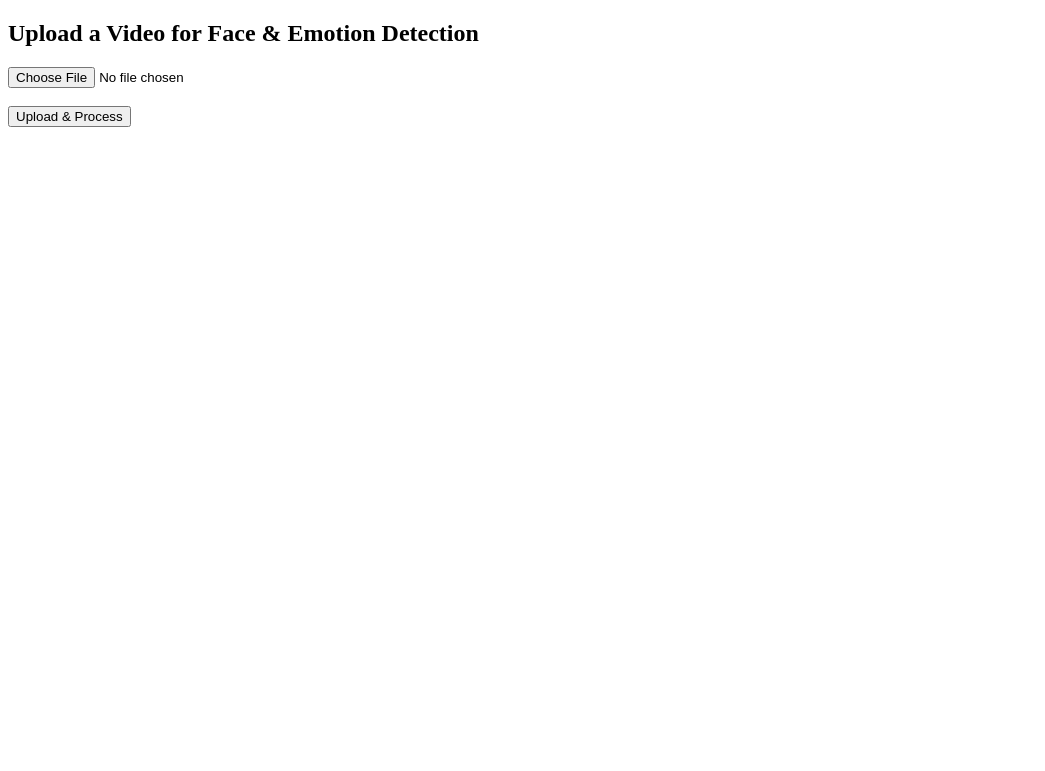
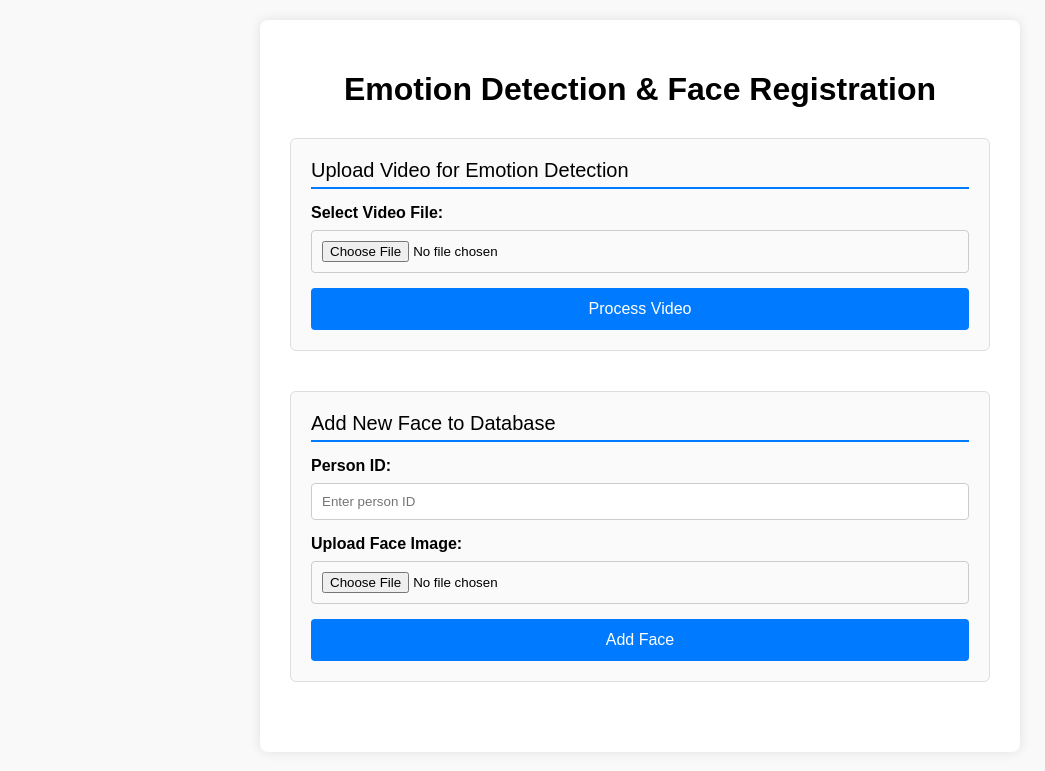
Before and after one commit to UsmanZaka51/project, a Flask app: page / in a window 1280 px wide. Shown: the top 771 px of the page, without its empty margins (0-1045 px from the left). Run offline with Flask 3, Linux system fonts and the light colour scheme.

Commit message:
Update index.html

```diff
--- a/flask_video_app/templates/index.html
+++ b/flask_video_app/templates/index.html
@@ -1,19 +1,124 @@
-
 <!DOCTYPE html>
-<html>
+<html lang="en">
 <head>
-    <title>Face Recognition & Emotion Detection</title>
+  <meta charset="UTF-8" />
+  <title>Emotion Detection & Face Registration</title>
+  <style>
+    body {
+      font-family: Arial, sans-serif;
+      background: #f9f9f9;
+      margin: 0; padding: 20px;
+    }
+    .container {
+      max-width: 700px;
+      margin: auto;
+      background: white;
+      padding: 30px;
+      border-radius: 8px;
+      box-shadow: 0 0 12px rgba(0,0,0,0.1);
+    }
+    h1 {
+      text-align: center;
+      margin-bottom: 30px;
+    }
+    form {
+      margin-bottom: 40px;
+      border: 1px solid #ddd;
+      padding: 20px;
+      border-radius: 6px;
+      background: #fafafa;
+    }
+    label {
+      font-weight: bold;
+      display: block;
+      margin-bottom: 8px;
+    }
+    input[type="text"], input[type="file"] {
+      width: 100%;
+      padding: 10px;
+      margin-bottom: 15px;
+      border-radius: 4px;
+      border: 1px solid #ccc;
+      box-sizing: border-box;
+    }
+    button {
+      background-color: #007BFF;
+      color: white;
+      padding: 12px 20px;
+      border: none;
+      border-radius: 4px;
+      cursor: pointer;
+      font-size: 16px;
+      width: 100%;
+    }
+    button:hover {
+      background-color: #0056b3;
+    }
+    .section-title {
+      font-size: 20px;
+      margin-bottom: 15px;
+      border-bottom: 2px solid #007BFF;
+      padding-bottom: 5px;
+    }
+    #face-form-response {
+      margin-top: 15px;
+      color: green;
+      font-weight: bold;
+    }
+  </style>
 </head>
 <body>
-    <h2>Upload a Video for Face & Emotion Detection</h2>
-    <form method="POST" enctype="multipart/form-data">
-        <input type="file" name="video" accept=".mp4" required><br><br>
-        <input type="submit" value="Upload & Process">
+  <div class="container">
+    <h1>Emotion Detection & Face Registration</h1>
+
+    <!-- Video Upload Section -->
+    <form action="/" method="POST" enctype="multipart/form-data">
+      <div class="section-title">Upload Video for Emotion Detection</div>
+      <label for="video">Select Video File:</label>
+      <input type="file" id="video" name="video" accept="video/*" required />
+      <button type="submit">Process Video</button>
     </form>
 
-    {% if download_ready %}
-        <h3>Processing Complete!</h3>
-        <a href="/download">Download Processed Video</a>
-    {% endif %}
+    <!-- Face Registration Section -->
+    <form id="face-form" action="/admin/add-face" method="POST" enctype="multipart/form-data" onsubmit="submitFaceForm(event)">
+      <div class="section-title">Add New Face to Database</div>
+      <label for="person_id">Person ID:</label>
+      <input type="text" id="person_id" name="person_id" placeholder="Enter person ID" required />
+      <label for="face_image">Upload Face Image:</label>
+      <input type="file" id="face_image" name="face_image" accept="image/*" required />
+      <button type="submit">Add Face</button>
+    </form>
+    <div id="face-form-response"></div>
+  </div>
+
+  <script>
+    function submitFaceForm(event) {
+      event.preventDefault();
+      var form = document.getElementById('face-form');
+      var formData = new FormData(form);
+
+      fetch('/admin/add-face', {
+        method: 'POST',
+        body: formData
+      })
+      .then(response => response.json())
+      .then(data => {
+        var respDiv = document.getElementById('face-form-response');
+        if (data.error) {
+          respDiv.style.color = "red";
+          respDiv.textContent = data.error;
+        } else if (data.message) {
+          respDiv.style.color = "green";
+          respDiv.textContent = data.message;
+          form.reset();
+        }
+      })
+      .catch(err => {
+        var respDiv = document.getElementById('face-form-response');
+        respDiv.style.color = "red";
+        respDiv.textContent = "Error adding face.";
+      });
+    }
+  </script>
 </body>
 </html>
```
